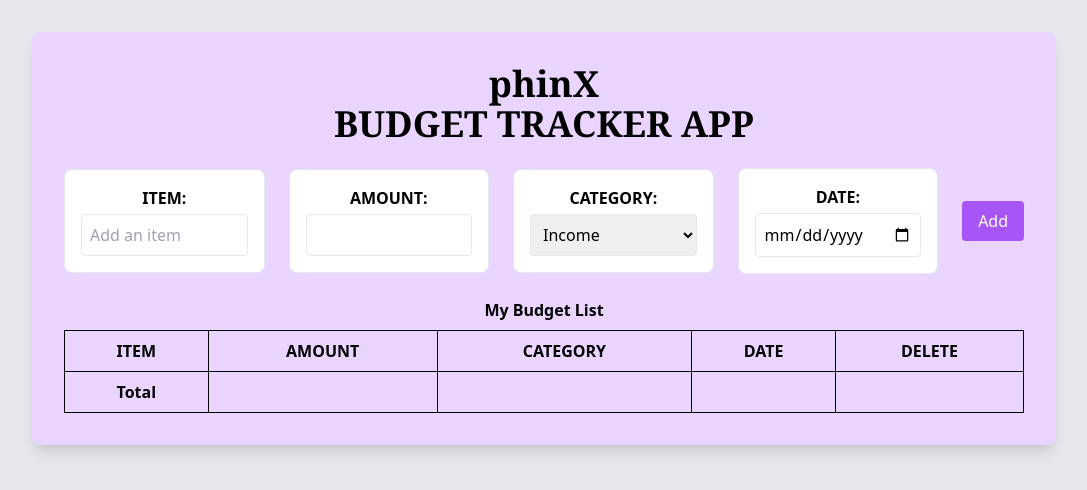
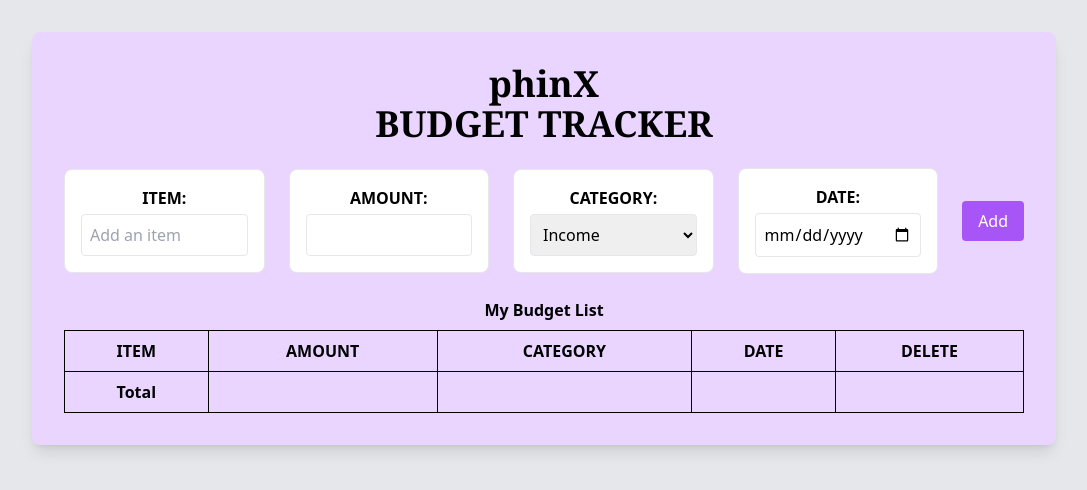
Before and after one commit to Phinnybelle/BudgetTracker, a plain HTML site: page index.html in a window 1280 px wide. Shown: the whole page, without its empty margins (96-1183 px from the left). Drawn offline with nearby package versions, Linux system fonts and the light colour scheme.

Commit message:
updated html

```diff
--- a/index.html
+++ b/index.html
@@ -13,7 +13,7 @@
     <!-- Header -->
     <div class="bg-purple-200 rounded-lg shadow-lg w-full max-w-5xl p-4 sm:p-6 md:p-8 text-center">
         <h1 class="text-3xl md:text-4xl font-serif font-bold">phinX</h1>
-        <h2 class="text-2xl md:text-4xl font-serif font-bold">BUDGET TRACKER APP</h2>
+        <h2 class="text-2xl md:text-4xl font-serif font-bold">BUDGET TRACKER</h2>
 
     <!-- Input Form -->
     <div class="flex flex-col md:flex-row flex-wrap items-center w-full max-w-5xl mt-6 gap-4">
```
